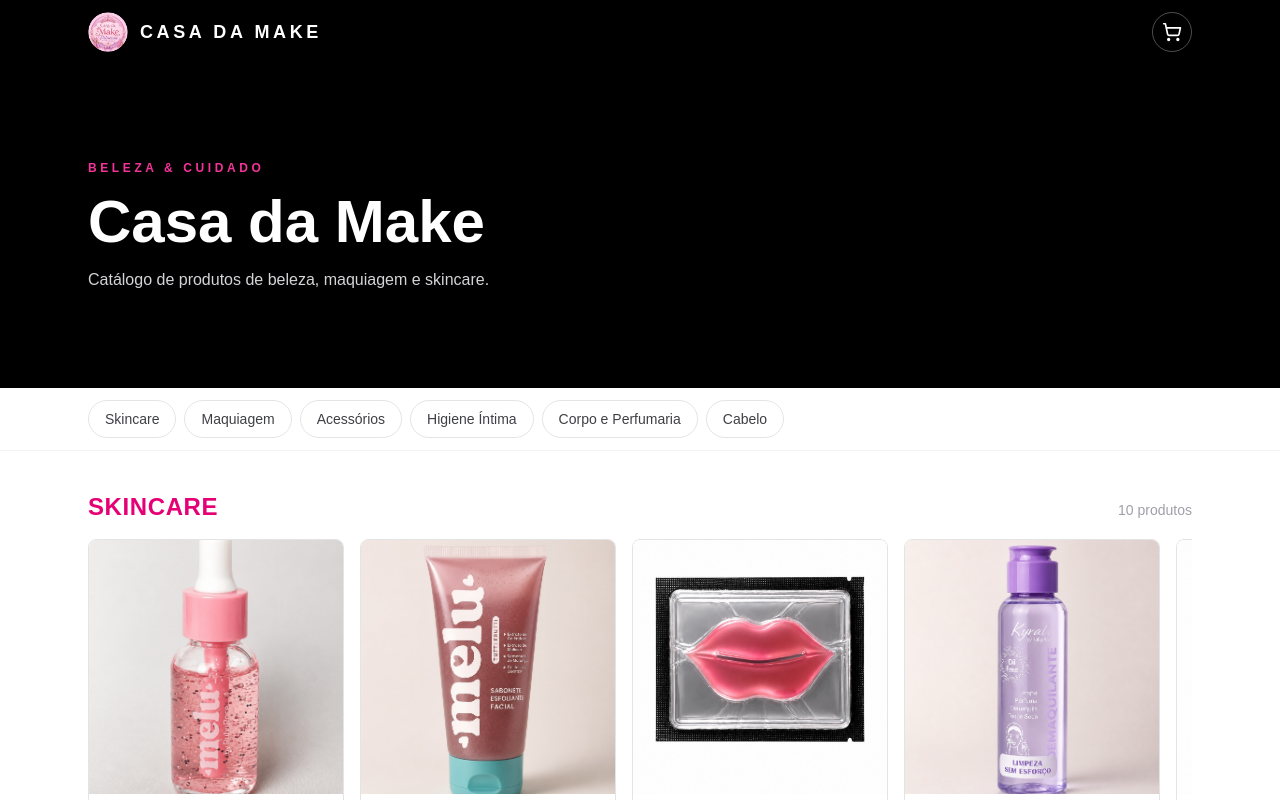
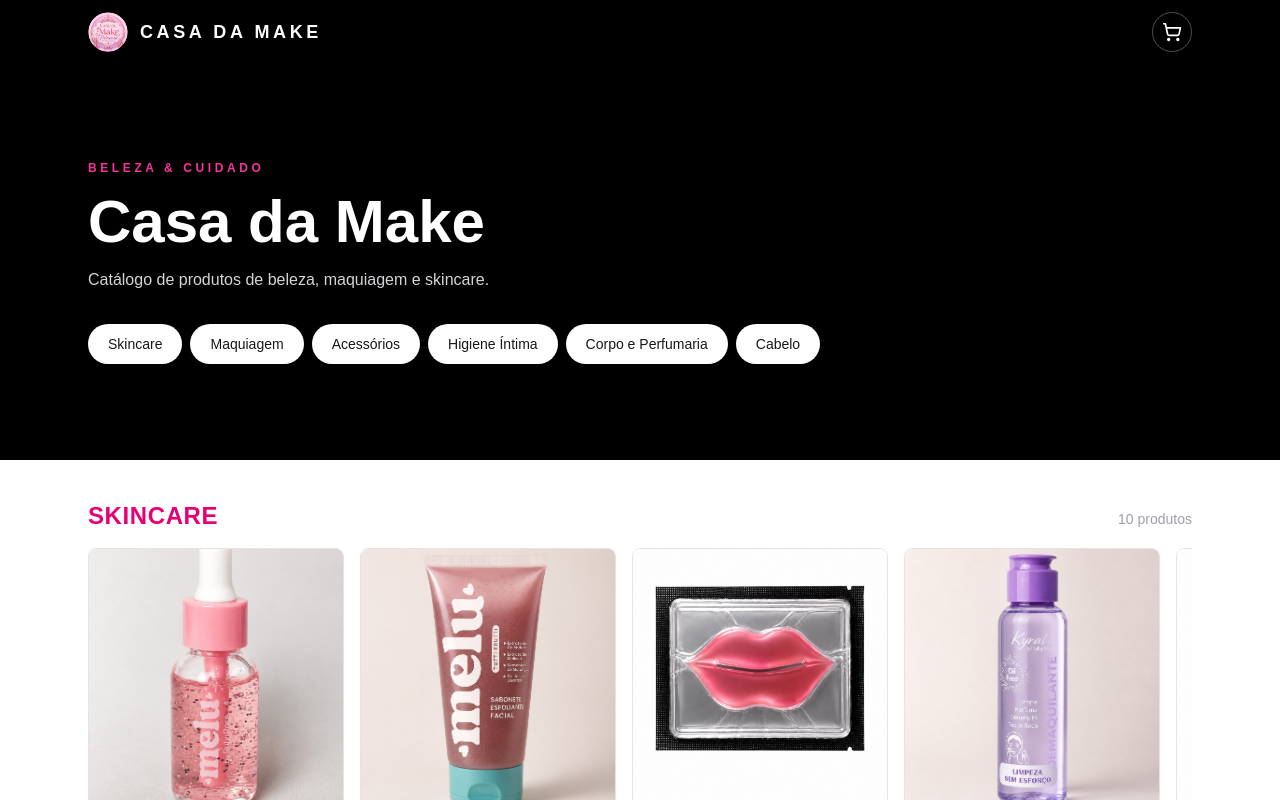
Before and after one commit to Ygxxrr/loja-beleza-catalogo, a Next.js app: page / in a window 1280 px wide. Shown: the top 800 px of the page. Built offline with nearby package versions, Linux system fonts and the light colour scheme.

Commit message:
Integra navegação por categorias ao banner inicial
Pílulas de categoria agora aparecem dentro do hero preto, em estilo
branco, como na referência visual enviada.

```diff
--- a/src/app/page.tsx
+++ b/src/app/page.tsx
@@ -1,6 +1,5 @@
 import products from "@/data/products.json";
 import { Hero } from "@/components/Hero";
-import { CategoryNav } from "@/components/CategoryNav";
 import { CategorySection } from "@/components/CategorySection";
 
 export default function Home() {
@@ -8,8 +7,7 @@ export default function Home() {
 
   return (
     <>
-      <Hero />
-      <CategoryNav categories={categories} />
+      <Hero categories={categories} />
       <main id="catalogo" className="flex-1 scroll-mt-28">
         {categories.map((category) => (
           <CategorySection
--- a/src/components/CategoryNav.tsx
+++ /dev/null
@@ -1,19 +0,0 @@
-import { slugify } from "@/lib/slug";
-
-export function CategoryNav({ categories }: { categories: string[] }) {
-  return (
-    <nav className="sticky top-[60px] z-10 overflow-x-auto border-b border-zinc-100 bg-white/95 backdrop-blur">
-      <div className="mx-auto flex max-w-6xl gap-2 px-4 py-3 sm:px-6">
-        {categories.map((category) => (
-          <a
-            key={category}
-            href={`#${slugify(category)}`}
-            className="whitespace-nowrap rounded-full border border-zinc-200 px-4 py-2 text-sm font-medium text-zinc-700 transition-colors hover:border-pink-600 hover:text-pink-600"
-          >
-            {category}
-          </a>
-        ))}
-      </div>
-    </nav>
-  );
-}
--- a/src/components/Hero.tsx
+++ b/src/components/Hero.tsx
@@ -1,6 +1,7 @@
+import { slugify } from "@/lib/slug";
 import { storeConfig } from "@/config/store";
 
-export function Hero() {
+export function Hero({ categories }: { categories: string[] }) {
   return (
     <section className="bg-black text-white">
       <div className="mx-auto flex max-w-6xl flex-col items-start gap-4 px-4 py-16 sm:px-6 sm:py-24">
@@ -9,6 +10,18 @@ export function Hero() {
         </span>
         <h1 className="text-4xl font-bold sm:text-6xl">{storeConfig.name}</h1>
         <p className="max-w-md text-zinc-300">{storeConfig.description}</p>
+
+        <div className="mt-4 flex flex-wrap gap-2">
+          {categories.map((category) => (
+            <a
+              key={category}
+              href={`#${slugify(category)}`}
+              className="whitespace-nowrap rounded-full bg-white px-5 py-2.5 text-sm font-medium text-zinc-900 transition-colors hover:bg-pink-600 hover:text-white"
+            >
+              {category}
+            </a>
+          ))}
+        </div>
       </div>
     </section>
   );
```
